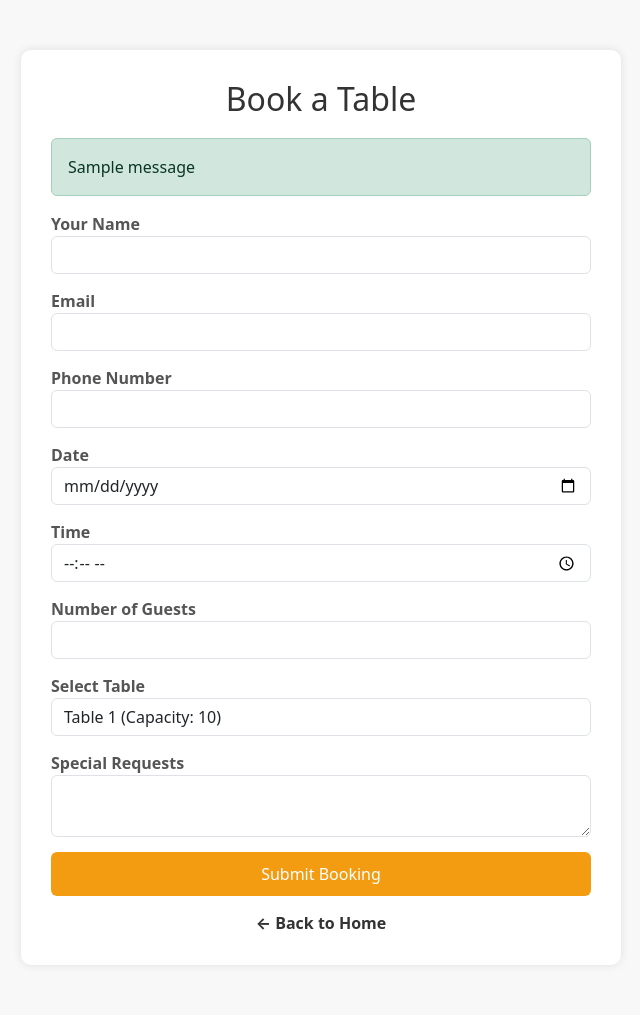
After one commit to Cosmin2002Trusca/taste-paradise, a Django app: page /book-table/ in a window 1280 px wide. The commit adds this page. Shown: the whole page, without its empty margins (319-959 px from the left). Run offline with Django 4.2, Linux system fonts and the light colour scheme; a user stored in the database is signed in; tables that the repository leaves empty hold one stand-in row (values such as "Sample post"); one stand-in notice (Sample message) is shown.

Commit message:
add  book, edit and delete functions

```diff
--- /dev/null
+++ b/booking/templates/booking/book_table.html
@@ -0,0 +1,131 @@
+<!DOCTYPE html>
+<html lang="en">
+<head>
+    <meta charset="UTF-8">
+    <meta name="viewport" content="width=device-width, initial-scale=1.0">
+    <title>Book a Table - Taste Paradise</title>
+    <link rel="stylesheet" href="https://cdn.jsdelivr.net/npm/bootstrap@5.3.0/dist/css/bootstrap.min.css">
+    <link rel="stylesheet" href="/static/styles.css">
+    <style>
+        body {
+            background-color: #f8f8f8;
+        }
+
+        .booking-container {
+            max-width: 600px;
+            margin: 50px auto;
+            background: white;
+            padding: 30px;
+            border-radius: 10px;
+            box-shadow: 0 0 10px rgba(0, 0, 0, 0.1);
+        }
+
+        h2 {
+            text-align: center;
+            margin-bottom: 20px;
+            color: #333;
+        }
+
+        .form-group {
+            margin-bottom: 15px;
+        }
+
+        label {
+            font-weight: bold;
+            color: #555;
+        }
+
+        .btn-primary {
+            background-color: #f39c12;
+            border: none;
+            width: 100%;
+            padding: 10px;
+            font-size: 16px;
+        }
+
+        .btn-primary:hover {
+            background-color: #e67e22;
+        }
+
+        .back-link {
+            display: block;
+            text-align: center;
+            margin-top: 15px;
+            color: #333;
+            text-decoration: none;
+            font-weight: bold;
+        }
+
+        .back-link:hover {
+            color: #f39c12;
+        }
+    </style>
+</head>
+<body>
+
+    <div class="container">
+        <div class="booking-container">
+            <h2>Book a Table</h2>
+
+            {% if messages %}
+                {% for message in messages %}
+                    <div class="alert alert-{{ message.tags }}">{{ message }}</div>
+                {% endfor %}
+            {% endif %}
+
+            <form method="POST">
+                {% csrf_token %}
+
+                <div class="form-group">
+                    <label for="customer_name">Your Name</label>
+                    <input type="text" name="customer_name" class="form-control" required>
+                </div>
+
+                <div class="form-group">
+                    <label for="customer_email">Email</label>
+                    <input type="email" name="customer_email" class="form-control" required>
+                </div>
+
+                <div class="form-group">
+                    <label for="customer_phone">Phone Number</label>
+                    <input type="text" name="customer_phone" class="form-control" required>
+                </div>
+
+                <div class="form-group">
+                    <label for="booking_date">Date</label>
+                    <input type="date" name="booking_date" class="form-control" required>
+                </div>
+
+                <div class="form-group">
+                    <label for="booking_time">Time</label>
+                    <input type="time" name="booking_time" class="form-control" required>
+                </div>
+
+                <div class="form-group">
+                    <label for="number_of_guests">Number of Guests</label>
+                    <input type="number" name="number_of_guests" class="form-control" required>
+                </div>
+
+                <div class="form-group">
+                    <label for="table">Select Table</label>
+                    <select name="table" class="form-control" required>
+                        {% for table in tables %}
+                            <option value="{{ table.id }}">Table {{ table.number }} (Capacity: {{ table.capacity }})</option>
+                        {% endfor %}
+                    </select>
+                </div>
+
+                <div class="form-group">
+                    <label for="special_request">Special Requests</label>
+                    <textarea name="special_request" class="form-control"></textarea>
+                </div>
+
+                <button type="submit" class="btn btn-primary">Submit Booking</button>
+            </form>
+
+            <a href="{% url 'homepage' %}" class="back-link">← Back to Home</a>
+        </div>
+    </div>
+
+</body>
+</html>
--- a/booking/templates/booking/login.html
+++ b/booking/templates/booking/login.html
@@ -42,13 +42,13 @@
   <!-- Sign Up Form Section -->
   <section class="form-section">
     <div class="container">
-      <h2 class="text-center mb-4">Sign Up</h2>
+      <h2 class="text-center mb-4">Log In</h2>
       <div class="row justify-content-center">
         <div class="col-md-6">
           <form method="POST">
             {% csrf_token %}
             {{ form.as_p }}
-            <button type="submit" class="btn btn-primary w-100">Sign Up</button>
+            <button type="submit" class="btn btn-primary w-100">Log in</button>
           </form>
         </div>
       </div>
--- a/booking/urls.py
+++ b/booking/urls.py
@@ -1,9 +1,14 @@
 from django.urls import path
-from .views import homepage, login_view, signup_view, logout_view
+from .views import homepage, login_view, signup_view, logout_view, book_table, my_bookings, delete_booking, edit_booking
+
 
 urlpatterns = [
     path('', homepage, name='homepage'),
     path('login/', login_view, name='login'),
     path('signup/', signup_view, name='signup'),
     path('logout/', logout_view, name='logout'),
+    path('book-table/', book_table, name='book_table'),
+    path('my-bookings/', my_bookings, name='my_bookings'),
+    path('delete-booking/<int:booking_id>/', delete_booking, name='delete_booking'),
+    path('edit-booking/<int:booking_id>/', edit_booking, name='edit_booking'),
 ]
--- a/booking/views.py
+++ b/booking/views.py
@@ -1,7 +1,11 @@
-from django.shortcuts import render, redirect
+from django.shortcuts import render, redirect, get_object_or_404
+from django.contrib.auth.decorators import login_required
 from django.contrib.auth.forms import AuthenticationForm, UserCreationForm
 from django.contrib.auth import login, logout
 from django.contrib import messages
+from .models import Booking, Table
+from .models import BookingForm
+from django.core.exceptions import ValidationError
 # Create your views here.
 
 def homepage(request):
@@ -40,3 +44,102 @@ def signup_view(request):
 def logout_view(request):
     logout(request)
     return redirect('homepage')
+
+from datetime import datetime
+from django.shortcuts import render, redirect
+from django.contrib import messages
+from django.contrib.auth.decorators import login_required
+from .models import Table, Booking
+from django.core.exceptions import ValidationError
+
+@login_required
+def book_table(request):
+    if request.method == 'POST':
+        customer_name = request.POST.get('customer_name')
+        customer_email = request.POST.get('customer_email')
+        customer_phone = request.POST.get('customer_phone')
+        booking_date_str = request.POST.get('booking_date')
+        booking_time_str = request.POST.get('booking_time')
+        table_id = request.POST.get('table')
+        special_request = request.POST.get('special_request')
+
+        # Validate the selected table
+        try:
+            table = Table.objects.get(id=table_id)
+        except Table.DoesNotExist:
+            messages.error(request, "The selected table does not exist.")
+            return redirect('book_table')
+
+        # Convert number_of_guests to integer
+        try:
+            number_of_guests = int(request.POST.get('number_of_guests'))
+        except (ValueError, TypeError):
+            messages.error(request, "Number of guests must be a valid number.")
+            return redirect('book_table')
+
+        # Convert booking_date from string to date object
+        try:
+            booking_date = datetime.strptime(booking_date_str, "%Y-%m-%d").date()
+        except ValueError:
+            messages.error(request, "Booking date must be in YYYY-MM-DD format.")
+            return redirect('book_table')
+
+        # Convert booking_time from string to time object
+        try:
+            booking_time = datetime.strptime(booking_time_str, "%H:%M").time()
+        except ValueError:
+            messages.error(request, "Booking time must be in HH:MM format.")
+            return redirect('book_table')
+
+        # Create the booking instance but do not save yet
+        booking = Booking(
+            user=request.user,
+            customer_name=customer_name,
+            customer_email=customer_email,
+            customer_phone=customer_phone,
+            booking_date=booking_date,
+            booking_time=booking_time,
+            number_of_guests=number_of_guests,
+            table=table,
+            special_request=special_request
+        )
+
+        # Run model validation
+        try:
+            booking.clean()
+            booking.save()
+            messages.success(request, "Your table has been successfully booked!")
+            return redirect('homepage')  # Redirect to your homepage or success page
+        except ValidationError as e:
+            messages.error(request, e)
+
+    tables = Table.objects.all()  # Get all available tables
+    return render(request, 'booking/book_table.html', {'tables': tables})
+
+def my_bookings(request):
+    bookings = Booking.objects.filter(user=request.user).order_by('booking_date', 'booking_time')
+    return render(request, 'booking/my_bookings.html', {'bookings': bookings})
+
+def delete_booking(request, booking_id):
+    booking = get_object_or_404(Booking, id=booking_id, user=request.user)
+
+    if request.method == "POST":
+        booking.delete()
+        messages.success(request, "Your booking has been canceled.")
+        return redirect('my_bookings')
+
+    return redirect('my_bookings')
+
+def edit_booking(request, booking_id):
+    booking = get_object_or_404(Booking, id=booking_id, user=request.user)
+
+    if request.method == "POST":
+        form = BookingForm(request.POST, instance=booking)
+        if form.is_valid():
+            form.save()
+            messages.success(request, "Booking updated successfully!")
+            return redirect('my_bookings')
+    else:
+        form = BookingForm(instance=booking)
+
+    return render(request, 'booking/edit_booking.html', {'form': form})
```
Also changed, not shown: booking/templates/booking/edit_booking.html (added, +88 -0 lines), booking/templates/booking/my_bookings.html (added, +118 -0 lines).
